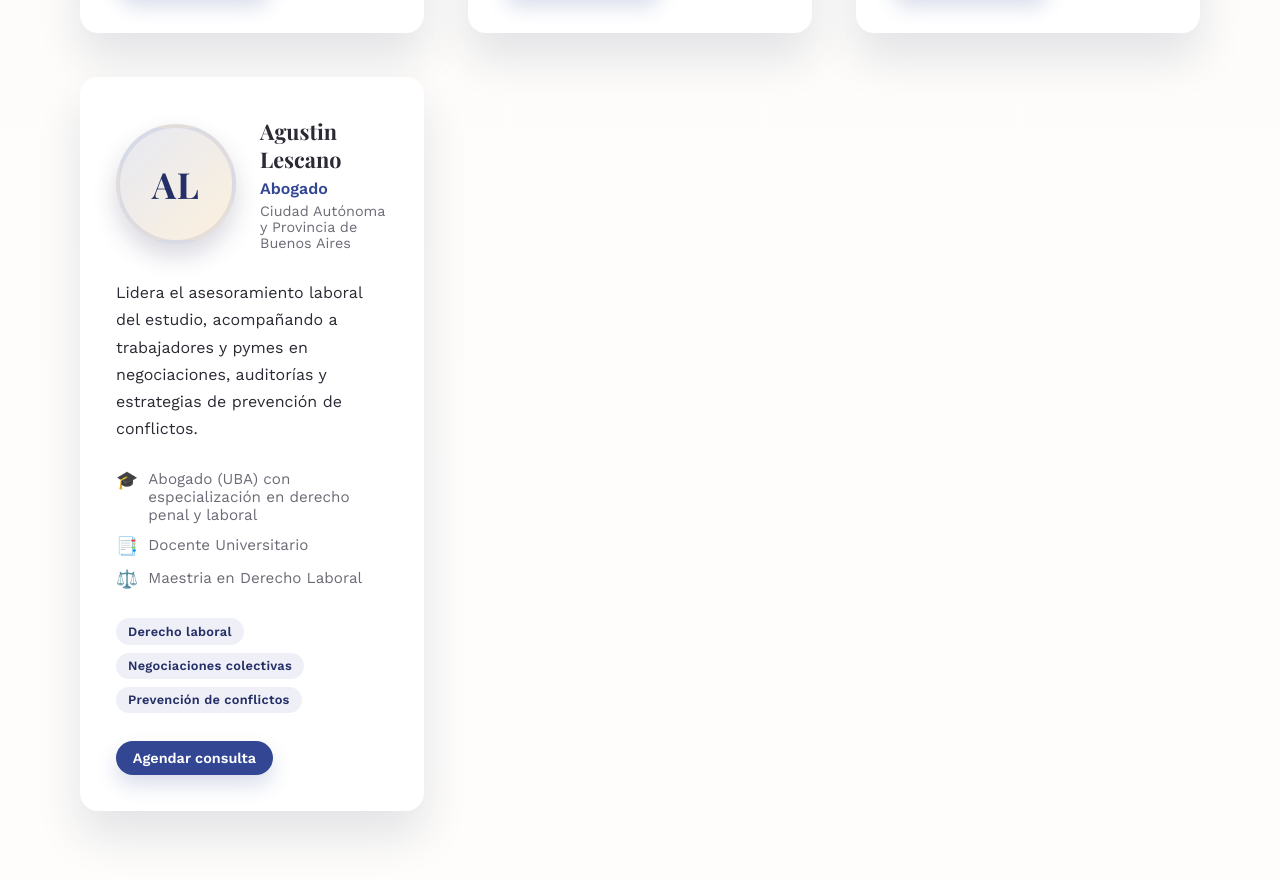
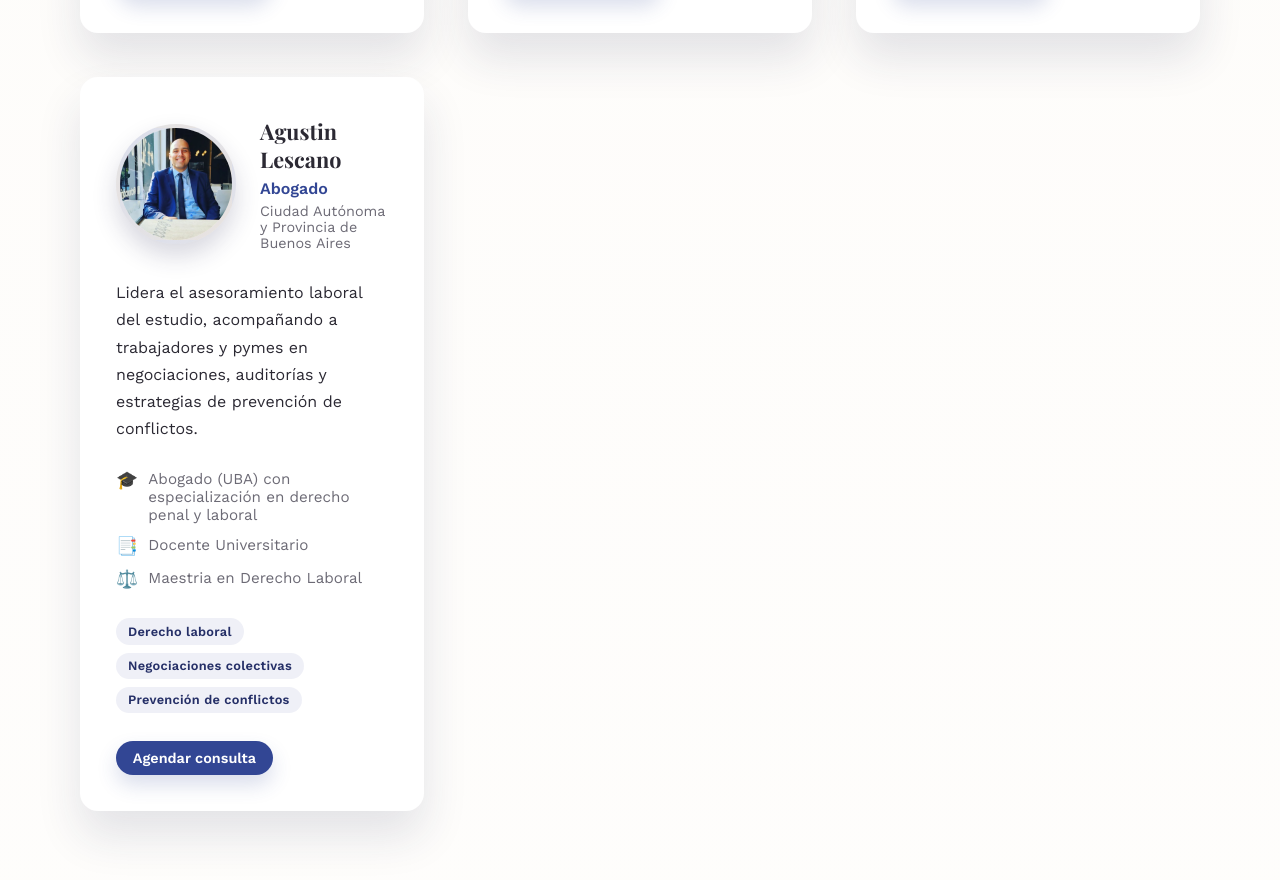
Before and after one commit to pumas2025pumas-max/ChatGpt, a plain HTML site: page index.html in a window 1280 px wide. Shown: the part 2646-3526 px from the top of the page. Drawn offline with nearby package versions, Linux system fonts and the light colour scheme.

Commit message:
Add Agustin Lescano profile photo

```diff
--- a/index.html
+++ b/index.html
@@ -232,12 +232,12 @@
           </article>
           <article class="team-card">
             <div class="team-card__profile">
-              <div
-                class="team-card__avatar team-card__avatar--initials"
-                role="img"
-                aria-label="Iniciales de Agustin Lescano"
-              >
-                <span class="team-card__initials" aria-hidden="true">AL</span>
+              <div class="team-card__avatar">
+                <img
+                  class="team-card__photo"
+                  src="assets/Agustin.jpeg"
+                  alt="Fotografía de Agustin Lescano"
+                />
               </div>
               <div class="team-card__identity">
                 <h3>Agustin Lescano</h3>
```
